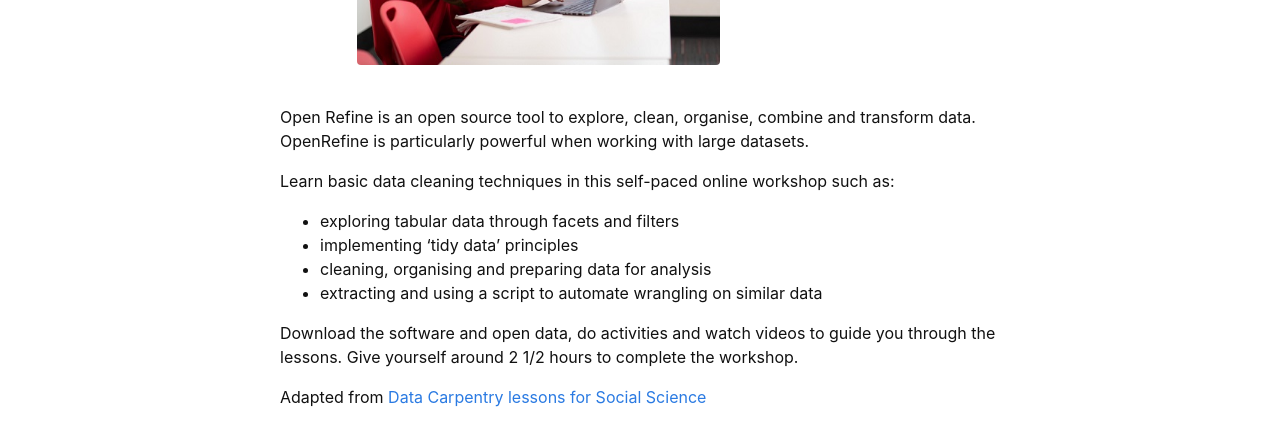
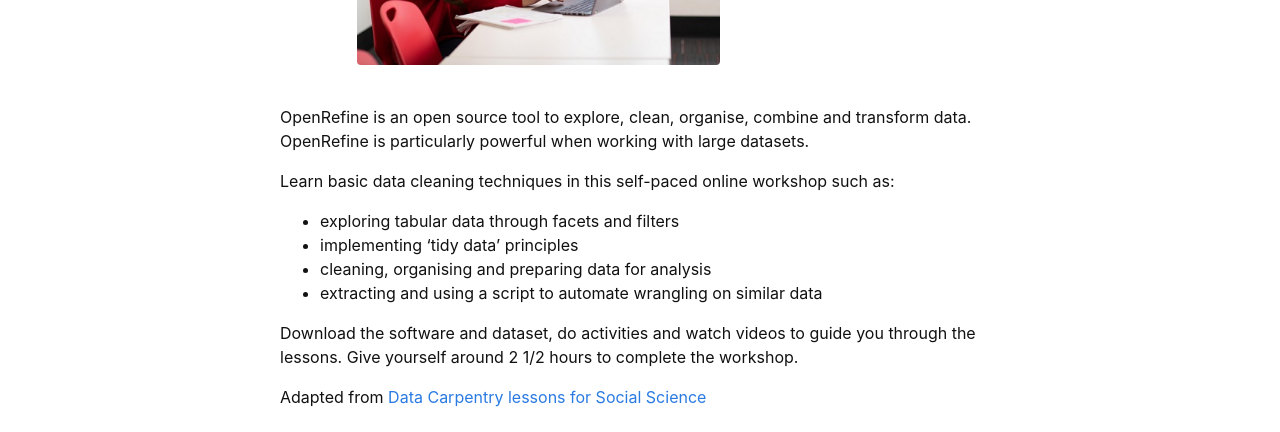
Before and after one commit to GULibrarySandbox/intro-data-wrangle, a Jekyll site: the page built from index.md, in a window 1280 px wide. Shown: the part 395-827 px from the top of the page. Built offline with Jekyll 4.4.1, drawn with Linux system fonts in a browser that asks for light colours.

Commit message:
Update index.md

```diff
--- a/index.md
+++ b/index.md
@@ -7,7 +7,7 @@ layout: default
 
 {% include figure.html img="GC_Campus_LM-3181.jpg" alt="intro image here" caption="" width="75%" %}
 
-Open Refine is an open source tool to explore, clean, organise, combine and transform data. OpenRefine is particularly powerful when working with large datasets.
+OpenRefine is an open source tool to explore, clean, organise, combine and transform data. OpenRefine is particularly powerful when working with large datasets.
 
 Learn basic data cleaning techniques in this self-paced online workshop such as:
 
@@ -16,7 +16,7 @@ Learn basic data cleaning techniques in this self-paced online workshop such as:
 - cleaning, organising and preparing data for analysis
 - extracting and using a script to automate wrangling on similar data
 
-Download the software and open data, do activities and watch videos to guide you through the lessons. Give yourself around 2 1/2 hours to complete the workshop.
+Download the software and dataset, do activities and watch videos to guide you through the lessons. Give yourself around 2 1/2 hours to complete the workshop.
 
 Adapted from [Data Carpentry lessons for Social Science](https://datacarpentry.org/lessons/#social-science-curriculum/)
 
```
